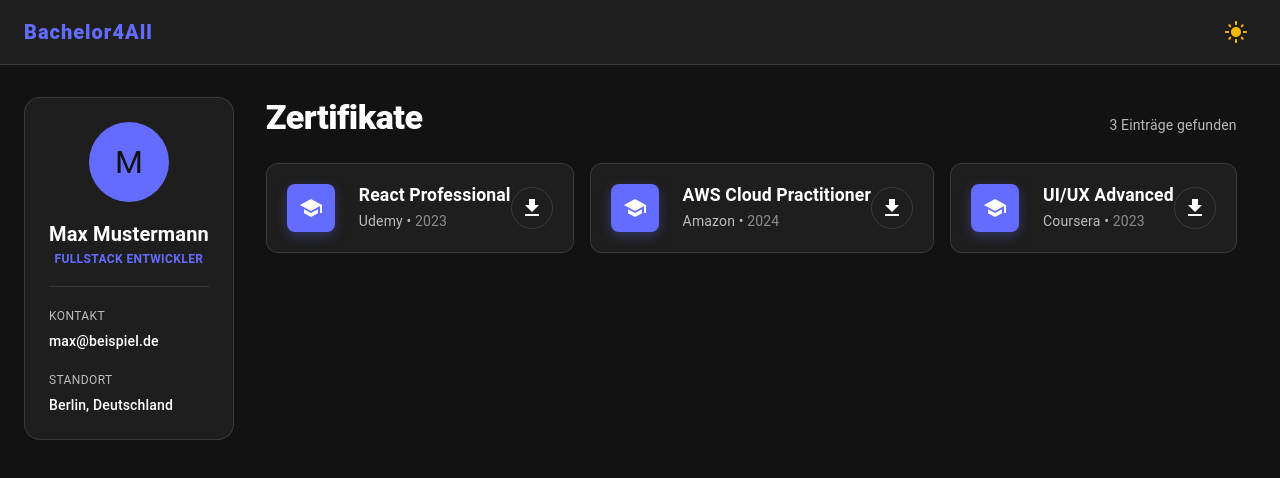
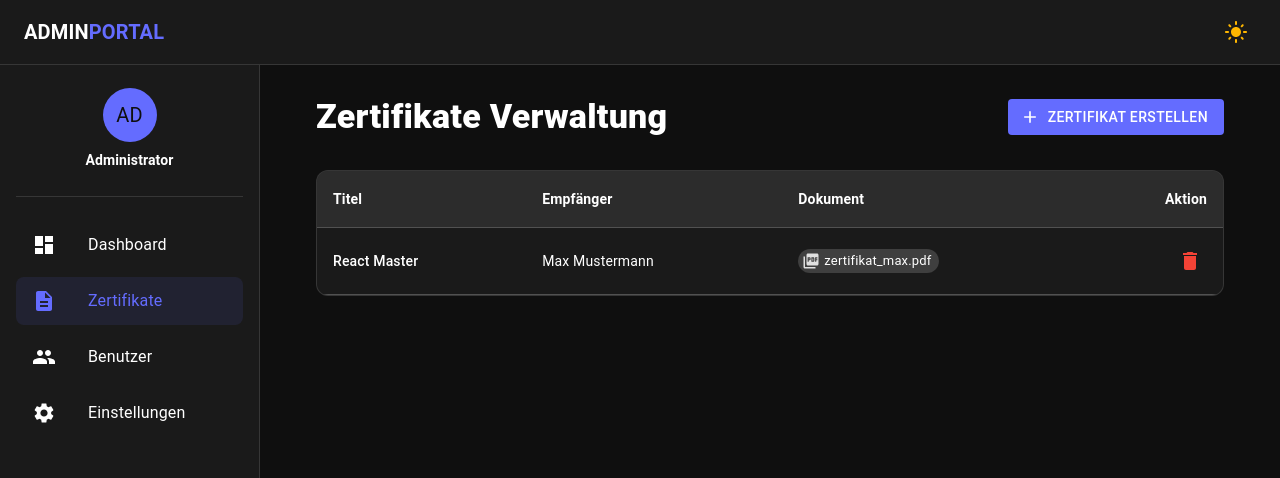
Before and after one commit to maksodeskij-create/frontend-bachelor-4-all, a React (Vite) app: page / in a window 1280 px wide. Shown: the top 478 px of the page. Built offline with nearby package versions, Linux system fonts and the light colour scheme; the HTML template or start-up script is replaced by a standard one.

Commit message:
added add user feature

```diff
--- a/src/components/Dashboard.jsx
+++ b/src/components/Dashboard.jsx
@@ -1,190 +1,177 @@
 import React, { useState, useMemo } from 'react';
 import {
-    Box, AppBar, Toolbar, Typography, IconButton, Container, Grid,
-    Card, CardContent, Avatar, Divider, Button, createTheme,
-    ThemeProvider, CssBaseline, Tooltip
+    Box, AppBar, Toolbar, Typography, IconButton, Drawer, List, ListItem,
+    ListItemIcon, ListItemText, Divider, Container, Table, TableBody,
+    TableCell, TableContainer, TableHead, TableRow, Paper, Button,
+    Chip, Avatar, createTheme, ThemeProvider, CssBaseline, Dialog,
+    DialogTitle, DialogContent, DialogActions, TextField, Stack
 } from '@mui/material';
-import { DarkMode, LightMode, Download, School, Email, LocationOn } from '@mui/icons-material';
+import {
+    DarkMode, LightMode, Delete, Add, UploadFile, PictureAsPdf,
+    Dashboard as DashboardIcon, People, Description, Settings, Email
+} from '@mui/icons-material';
 
-function Dashboard() {
+const drawerWidth = 260;
+
+function AdminDashboard() {
     const [mode, setMode] = useState(localStorage.getItem('theme') || 'dark');
+    const [activeTab, setActiveTab] = useState('Zertifikate'); // Steuert den Screen
+    const [open, setOpen] = useState(false);
 
-    // Theme-Konfiguration (identisch zum Admin für Konsistenz)
+    // Daten-States
+    const [zertifikate, setZertifikate] = useState([
+        { id: 1, titel: "React Master", user: "Max Mustermann", fileName: "zertifikat_max.pdf" },
+    ]);
+    const [users, setUsers] = useState([
+        { id: 1, name: "Max Mustermann", email: "max@beispiel.de", rolle: "User" },
+        { id: 2, name: "Erika Muster", email: "erika@web.de", rolle: "Admin" },
+    ]);
+
+    // Formular-States
+    const [certForm, setCertForm] = useState({ titel: '', user: '', pdfFile: null });
+    const [userForm, setUserForm] = useState({ name: '', email: '', rolle: 'User' });
+
     const theme = useMemo(() => createTheme({
         palette: {
             mode,
             primary: { main: '#646cff' },
-            background: {
-                default: mode === 'dark' ? '#121212' : '#f8f9fa',
-                paper: mode === 'dark' ? '#1e1e1e' : '#ffffff',
-            },
-        },
-        components: {
-            MuiCssBaseline: {
-                styleOverrides: {
-                    body: { transition: 'background-color 0.3s ease, color 0.3s ease' },
-                },
-            },
+            background: { default: mode === 'dark' ? '#0f0f0f' : '#f4f6f8', paper: mode === 'dark' ? '#1a1a1a' : '#ffffff' }
         },
     }), [mode]);
 
-    const toggleTheme = () => {
-        const newMode = mode === 'dark' ? 'light' : 'dark';
-        setMode(newMode);
-        localStorage.setItem('theme', newMode);
+    // Handlers
+    const handleSave = (e) => {
+        e.preventDefault();
+        if (activeTab === 'Zertifikate') {
+            setZertifikate([...zertifikate, { id: Date.now(), ...certForm, fileName: certForm.pdfFile?.name }]);
+        } else {
+            setUsers([...users, { id: Date.now(), ...userForm }]);
+        }
+        setOpen(false);
     };
-
-    const [user] = useState({
-        name: "Max Mustermann",
-        beruf: "Fullstack Entwickler",
-        email: "max@beispiel.de",
-        ort: "Berlin, Deutschland"
-    });
-
-    const [zertifikate] = useState([
-        { id: 1, titel: "React Professional", aussteller: "Udemy", datum: "2023", url: "#" },
-        { id: 2, titel: "AWS Cloud Practitioner", aussteller: "Amazon", datum: "2024", url: "#" },
-        { id: 3, titel: "UI/UX Advanced", aussteller: "Coursera", datum: "2023", url: "#" },
-    ]);
 
     return (
         <ThemeProvider theme={theme}>
             <CssBaseline />
-            <Box sx={{ minHeight: '100vh', display: 'flex', flexDirection: 'column' }}>
+            <Box sx={{ display: 'flex' }}>
 
                 {/* TOPBAR */}
-                <AppBar position="sticky" elevation={0} sx={{
-                    bgcolor: 'background.paper',
-                    borderBottom: '1px solid',
-                    borderColor: 'divider',
-                    color: 'text.primary'
-                }}>
+                <AppBar position="fixed" elevation={0} sx={{ zIndex: (t) => t.zIndex.drawer + 1, bgcolor: 'background.paper', color: 'text.primary', borderBottom: '1px solid', borderColor: 'divider' }}>
                     <Toolbar>
-                        <Typography variant="h6" sx={{ flexGrow: 1, fontWeight: 800, letterSpacing: 1 }}>
-                            <span style={{ color: '#646cff' }}>Bachelor4All</span>
-                        </Typography>
-                        <IconButton onClick={toggleTheme} color="inherit">
+                        <Typography variant="h6" sx={{ flexGrow: 1, fontWeight: 'bold' }}>ADMIN<span style={{ color: '#646cff' }}>PORTAL</span></Typography>
+                        <IconButton onClick={() => setMode(mode === 'dark' ? 'light' : 'dark')} color="inherit">
                             {mode === 'dark' ? <LightMode sx={{color: '#ffb700'}} /> : <DarkMode sx={{color: '#4f46e5'}} />}
                         </IconButton>
                     </Toolbar>
                 </AppBar>
 
-                <Container maxWidth="xl" sx={{ mt: 4, mb: 4 }}>
-                    <Grid container spacing={4}>
+                {/* SIDEBAR */}
+                <Drawer variant="permanent" sx={{ width: drawerWidth, flexShrink: 0, [`& .MuiDrawer-paper`]: { width: drawerWidth, boxSizing: 'border-box' } }}>
+                    <Toolbar />
+                    <Box sx={{ p: 3, textAlign: 'center' }}>
+                        <Avatar sx={{ width: 54, height: 54, mx: 'auto', mb: 1, bgcolor: 'primary.main' }}>AD</Avatar>
+                        <Typography variant="subtitle2" fontWeight="bold">Administrator</Typography>
+                    </Box>
+                    <Divider sx={{ mx: 2, mb: 2 }} />
+                    <List sx={{ px: 2 }}>
+                        {[
+                            { text: 'Dashboard', icon: <DashboardIcon /> },
+                            { text: 'Zertifikate', icon: <Description /> },
+                            { text: 'Benutzer', icon: <People /> },
+                            { text: 'Einstellungen', icon: <Settings /> }
+                        ].map((item) => (
+                            <ListItem
+                                button
+                                key={item.text}
+                                onClick={() => setActiveTab(item.text)}
+                                sx={{
+                                    borderRadius: 2, mb: 1,
+                                    bgcolor: activeTab === item.text ? 'rgba(100, 108, 255, 0.1)' : 'transparent',
+                                    color: activeTab === item.text ? 'primary.main' : 'inherit'
+                                }}
+                            >
+                                <ListItemIcon sx={{ color: activeTab === item.text ? 'primary.main' : 'inherit' }}>{item.icon}</ListItemIcon>
+                                <ListItemText primary={item.text} />
+                            </ListItem>
+                        ))}
+                    </List>
+                </Drawer>
 
-                        {/* LINKE SEITE: Personendaten (Schmale Spalte) */}
-                        <Grid item xs={12} md={3}>
-                            <Box sx={{
-                                position: { md: 'sticky' },
-                                top: 100, // Bleibt beim Scrollen oben kleben
-                            }}>
-                                <Card elevation={0} sx={{
-                                    p: 3,
-                                    borderRadius: 4,
-                                    border: '1px solid',
-                                    borderColor: 'divider',
-                                    textAlign: 'center',
-                                    bgcolor: 'background.paper'
-                                }}>
-                                    <Avatar sx={{
-                                        width: 80, height: 80, mx: 'auto', mb: 2,
-                                        bgcolor: 'primary.main', fontSize: '2rem'
-                                    }}>
-                                        {user.name.charAt(0)}
-                                    </Avatar>
+                {/* CONTENT */}
+                <Box component="main" sx={{ flexGrow: 1, p: 4, width: `calc(100% - ${drawerWidth}px)` }}>
+                    <Toolbar />
+                    <Container maxWidth="xl">
+                        <Box sx={{ display: 'flex', justifyContent: 'space-between', alignItems: 'center', mb: 4 }}>
+                            <Typography variant="h4" fontWeight="900">{activeTab} Verwaltung</Typography>
+                            <Button variant="contained" startIcon={<Add />} onClick={() => setOpen(true)} disableElevation>
+                                {activeTab === 'Zertifikate' ? 'Zertifikat erstellen' : 'Benutzer anlegen'}
+                            </Button>
+                        </Box>
 
-                                    <Typography variant="h6" fontWeight="bold">{user.name}</Typography>
-                                    <Typography color="primary" variant="caption" sx={{ display: 'block', mb: 2, fontWeight: 600, textTransform: 'uppercase' }}>
-                                        {user.beruf}
-                                    </Typography>
+                        <TableContainer component={Paper} elevation={0} sx={{ border: '1px solid', borderColor: 'divider', borderRadius: 3 }}>
+                            <Table>
+                                <TableHead sx={{ bgcolor: 'action.hover' }}>
+                                    <TableRow>
+                                        {activeTab === 'Zertifikate' ? (
+                                            <><TableCell><b>Titel</b></TableCell><TableCell><b>Empfänger</b></TableCell><TableCell><b>Dokument</b></TableCell></>
+                                        ) : (
+                                            <><TableCell><b>Name</b></TableCell><TableCell><b>Email</b></TableCell><TableCell><b>Rolle</b></TableCell></>
+                                        )}
+                                        <TableCell align="right"><b>Aktion</b></TableCell>
+                                    </TableRow>
+                                </TableHead>
+                                <TableBody>
+                                    {(activeTab === 'Zertifikate' ? zertifikate : users).map((row) => (
+                                        <TableRow key={row.id} hover>
+                                            {activeTab === 'Zertifikate' ? (
+                                                <><TableCell sx={{ fontWeight: 500 }}>{row.titel}</TableCell><TableCell>{row.user}</TableCell><TableCell><Chip label={row.fileName} size="small" icon={<PictureAsPdf />} /></TableCell></>
+                                            ) : (
+                                                <><TableCell sx={{ fontWeight: 500 }}>{row.name}</TableCell><TableCell>{row.email}</TableCell><TableCell><Chip label={row.rolle} size="small" color="primary" variant="outlined" /></TableCell></>
+                                            )}
+                                            <TableCell align="right">
+                                                <IconButton color="error" size="small"><Delete /></IconButton>
+                                            </TableCell>
+                                        </TableRow>
+                                    ))}
+                                </TableBody>
+                            </Table>
+                        </TableContainer>
+                    </Container>
+                </Box>
 
-                                    <Divider sx={{ my: 2 }} />
+                {/* DYNAMISCHER DIALOG */}
+                <Dialog open={open} onClose={() => setOpen(false)} fullWidth maxWidth="xs">
+                    <form onSubmit={handleSave}>
+                        <DialogTitle sx={{ fontWeight: 'bold' }}>{activeTab === 'Zertifikate' ? 'Neuer Upload' : 'Neuer Benutzer'}</DialogTitle>
+                        <DialogContent>
+                            <Stack spacing={3} sx={{ mt: 1 }}>
+                                {activeTab === 'Zertifikate' ? (
+                                    <>
+                                        <TextField label="Titel" fullWidth required onChange={(e) => setCertForm({...certForm, titel: e.target.value})} />
+                                        <TextField label="Empfänger" fullWidth required onChange={(e) => setCertForm({...certForm, user: e.target.value})} />
+                                        <Button variant="outlined" component="label" startIcon={<UploadFile />} sx={{ borderStyle: 'dashed' }}>
+                                            {certForm.pdfFile ? certForm.pdfFile.name : "PDF auswählen"}
+                                            <input type="file" hidden accept="application/pdf" onChange={(e) => setCertForm({...certForm, pdfFile: e.target.files[0]})} />
+                                        </Button>
+                                    </>
+                                ) : (
+                                    <>
+                                        <TextField label="Vollständiger Name" fullWidth required onChange={(e) => setUserForm({...userForm, name: e.target.value})} />
+                                        <TextField label="Email Adresse" type="email" fullWidth required onChange={(e) => setUserForm({...userForm, email: e.target.value})} />
+                                    </>
+                                )}
+                            </Stack>
+                        </DialogContent>
+                        <DialogActions sx={{ p: 3 }}>
+                            <Button onClick={() => setOpen(false)}>Abbrechen</Button>
+                            <Button type="submit" variant="contained" disableElevation>Speichern</Button>
+                        </DialogActions>
+                    </form>
+                </Dialog>
 
-                                    <Box sx={{ textAlign: 'left' }}>
-                                        <Typography variant="caption" color="text.secondary">KONTAKT</Typography>
-                                        <Typography variant="body2" sx={{ mb: 2, mt: 0.5, fontWeight: 500 }}>{user.email}</Typography>
-
-                                        <Typography variant="caption" color="text.secondary">STANDORT</Typography>
-                                        <Typography variant="body2" sx={{ mt: 0.5, fontWeight: 500 }}>{user.ort}</Typography>
-                                    </Box>
-                                </Card>
-                            </Box>
-                        </Grid>
-
-                        {/* RECHTE SEITE: Zertifikate (Restlicher Space) */}
-                        <Grid item xs={12} md={9}>
-                            <Box sx={{ mb: 3, display: 'flex', alignItems: 'flex-end', justifyContent: 'space-between' }}>
-                                <Typography variant="h4" fontWeight="900" sx={{ letterSpacing: -0.5 }}>
-                                    Zertifikate
-                                </Typography>
-                                <Typography variant="body2" color="text.secondary" sx={{ mb: 0.5 }}>
-                                    {zertifikate.length} Einträge gefunden
-                                </Typography>
-                            </Box>
-
-                            <Grid container spacing={2}>
-                                {zertifikate.map((cert) => (
-                                    <Grid item xs={12} key={cert.id}>
-                                        <Card elevation={0} sx={{
-                                            display: 'flex',
-                                            alignItems: 'center',
-                                            p: 2.5,
-                                            borderRadius: 3,
-                                            border: '1px solid',
-                                            borderColor: 'divider',
-                                            transition: 'all 0.2s ease-in-out',
-                                            '&:hover': {
-                                                borderColor: 'primary.main',
-                                                boxShadow: '0 4px 20px rgba(0,0,0,0.08)',
-                                                transform: 'translateX(4px)' // Kleiner Slide-Effekt nach rechts
-                                            }
-                                        }}>
-                                            <Box sx={{
-                                                bgcolor: 'primary.main',
-                                                color: 'white',
-                                                p: 1.5,
-                                                borderRadius: 2,
-                                                mr: 3,
-                                                display: 'flex',
-                                                boxShadow: '0 4px 12px rgba(100, 108, 255, 0.3)'
-                                            }}>
-                                                <School />
-                                            </Box>
-
-                                            <Box sx={{ flexGrow: 1 }}>
-                                                <Typography variant="h6" sx={{ fontSize: '1.1rem', lineHeight: 1.2, fontWeight: 700 }}>
-                                                    {cert.titel}
-                                                </Typography>
-                                                <Typography variant="body2" color="text.secondary" sx={{ mt: 0.5 }}>
-                                                    {cert.aussteller} • <span style={{ opacity: 0.7 }}>{cert.datum}</span>
-                                                </Typography>
-                                            </Box>
-
-                                            <Tooltip title="Herunterladen">
-                                                <IconButton
-                                                    component="a"
-                                                    href={cert.url}
-                                                    download
-                                                    sx={{
-                                                        border: '1px solid',
-                                                        borderColor: 'divider',
-                                                        '&:hover': { bgcolor: 'primary.main', color: 'white', borderColor: 'primary.main' }
-                                                    }}
-                                                >
-                                                    <Download />
-                                                </IconButton>
-                                            </Tooltip>
-                                        </Card>
-                                    </Grid>
-                                ))}
-                            </Grid>
-                        </Grid>
-
-                    </Grid>
-                </Container>
             </Box>
         </ThemeProvider>
     );
 }
 
-export default Dashboard;
+export default AdminDashboard;
```
